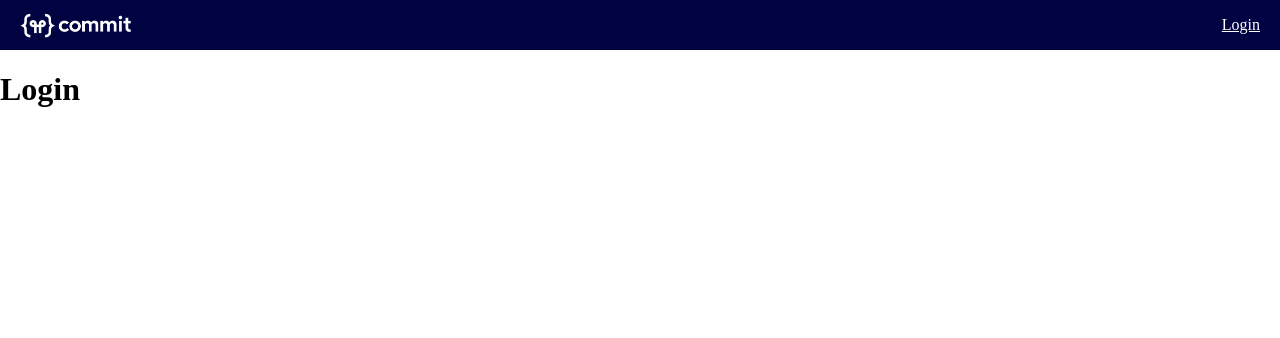
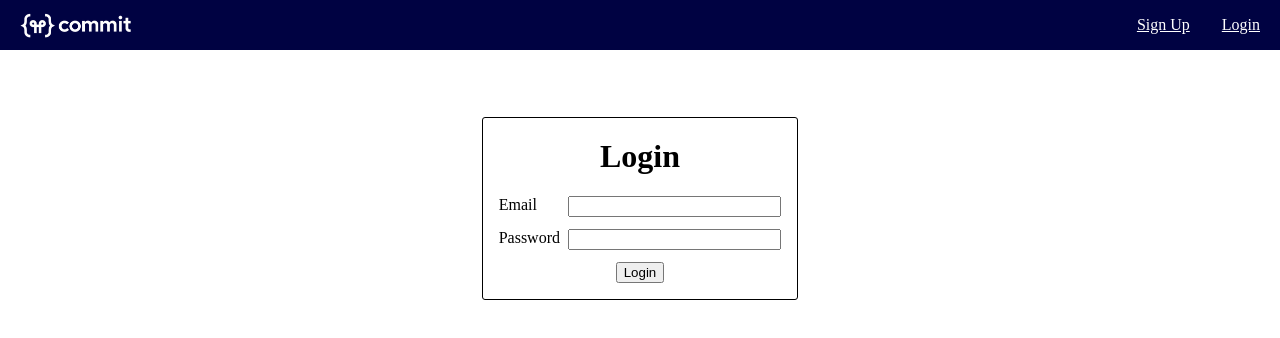
Before and after one commit to commitdev/zero-frontend-react, a React (Create React App) app in the folder templates/: page /login in a window 1280 px wide. Shown: the top 338 px of the page. Built offline with nearby package versions, Linux system fonts and the light colour scheme.

Commit message:
Basic login flow

```diff
--- a/templates/src/App.js
+++ b/templates/src/App.js
@@ -1,27 +1,30 @@
-import React from 'react'
+import React, { useContext } from 'react'
 import {
   BrowserRouter as Router,
   Switch,
   Route,
   Redirect,
 } from 'react-router-dom'
+
 import Home from './pages/Home'
 import Login from './pages/Login'
+import Dashboard from './pages/Dashboard'
+import UserSettings from './pages/UserSettings'
 import PageNotFound from './pages/PageNotFound'
 
 import './App.css'
-import Header from './components/Header'
+import Navigation from './components/Navigation'
+import { AuthProvider, AuthContext } from './context/AuthContext'
 
 // A wrapper for <Route> that redirects to the login
 // screen if you're not yet authenticated.
 function PrivateRoute({ children, ...rest }) {
-  // TODO: perform actual check
-  const isAuthenticated = false
+  const { state } = useContext(AuthContext)
   return (
     <Route
       {...rest}
       render={({ location }) =>
-        isAuthenticated ? (
+        state.isAuthenticated ? (
           children
         ) : (
           <Redirect
@@ -39,8 +42,9 @@ function PrivateRoute({ children, ...rest }) {
 function App() {
   return (
     <Router>
+      <AuthProvider>
         <div className="App">
-        <Header />
+          <Navigation />
 
           <Switch>
             <Route exact path="/">
@@ -49,11 +53,18 @@ function App() {
             <Route path="/login">
               <Login />
             </Route>
+            <PrivateRoute path="/dashboard">
+              <Dashboard />
+            </PrivateRoute>
+            <PrivateRoute path="/user-settings">
+              <UserSettings />
+            </PrivateRoute>
             <Route path="*">
               <PageNotFound />
             </Route>
           </Switch>
         </div>
+      </AuthProvider>
     </Router>
   )
 }
--- /dev/null
+++ b/templates/src/api/userManagement.js
@@ -0,0 +1,31 @@
+// Just for mocking purposes...
+const sleep = (time = 1000) =>
+  new Promise((resolve) => setTimeout(resolve, time))
+
+/**
+ * Attempt to login to account with given credentials
+ * @param {string} email
+ * @param {string} password
+ */
+async function login(email, password) {
+  if (!email || !password) {
+    throw new Error('Missing email and/or password')
+  }
+
+  // TODO: wire up api call
+  return sleep(1000).then(() => ({
+    user: {
+      email,
+    },
+    token: 'fakeToken',
+  }))
+}
+
+/**
+ * Logout of current account
+ */
+async function logout() {
+  // TODO: wire up api call
+}
+
+export { login, logout }
--- a/templates/src/components/Header.js
+++ /dev/null
@@ -1,23 +0,0 @@
-import React from 'react'
-import { Link } from 'react-router-dom'
-import logo from '../commit-logo-white.png'
-
-import './Header.css'
-
-function Header() {
-  return (
-    <header className="App-header">
-      <Link to="/" className="Header-logo">
-        <img src={logo} alt="logo" />
-      </Link>
-
-      <ul>
-        <li>
-          <Link to="/login">Login</Link>
-        </li>
-      </ul>
-    </header>
-  )
-}
-
-export default Header
--- a/templates/src/components/Header.css
+++ b/templates/src/components/Navigation.css
@@ -1,4 +1,4 @@
-.App-header {
+.app-nav {
   display: flex;
   align-items: center;
   justify-content: space-between;
@@ -6,23 +6,30 @@
   color: #ffffff;
   height: 50px;
   padding: 10px 20px;
-  box-sizing: border-box;
 }
 
-.App-header ul {
+.app-nav-links {
   list-style: none;
   padding: 0;
   margin: 0;
+  display: flex;
 }
 
-.App-header a {
+.app-nav-links li {
+  margin: 0px 16px;
+}
+.app-nav-links li:last-of-type {
+  margin-right: 0px;
+}
+
+.app-nav a {
   color: #ffffff;
 }
 
-.Header-logo {
+.app-nav-logo {
   height: 25px;
 }
 
-.Header-logo img {
+.app-nav-logo img {
   height: 25px;
 }
--- /dev/null
+++ b/templates/src/components/Navigation.js
@@ -0,0 +1,56 @@
+import React, { useContext } from 'react'
+import { Link } from 'react-router-dom'
+import { AuthContext } from '../context/AuthContext'
+import logo from '../commit-logo-white.png'
+
+import './Navigation.css'
+
+function AuthenticatedLinks() {
+  return (
+    <React.Fragment>
+      <li>
+        <Link to="/dashboard">Dashboard</Link>
+      </li>
+      <li>
+        <Link to="/user-settings">User Settings</Link>
+      </li>
+      <li>
+        <Link to="/logout">Logout</Link>
+      </li>
+    </React.Fragment>
+  )
+}
+
+function UnauthenticatedLinks() {
+  return (
+    <React.Fragment>
+      <li>
+        <Link to="/signup">Sign Up</Link>
+      </li>
+      <li>
+        <Link to="/login">Login</Link>
+      </li>
+    </React.Fragment>
+  )
+}
+
+function Navigation() {
+  const { state } = useContext(AuthContext)
+  return (
+    <nav className="app-nav">
+      <Link to="/" className="app-nav-logo">
+        <img src={logo} alt="logo" />
+      </Link>
+
+      <ul className="app-nav-links">
+        {state.isAuthenticated ? (
+          <AuthenticatedLinks />
+        ) : (
+          <UnauthenticatedLinks />
+        )}
+      </ul>
+    </nav>
+  )
+}
+
+export default Navigation
--- /dev/null
+++ b/templates/src/context/AuthContext.js
@@ -0,0 +1,48 @@
+import React, { useReducer } from 'react'
+
+const LOGIN_ACTION = 'login'
+const LOGOUT_ACTION = 'logout'
+
+// TODO: handle user that has valid token
+
+const AuthContext = React.createContext()
+const initialState = {
+  isAuthenticated: false,
+  user: null,
+  token: null,
+}
+
+const reducer = (state, action) => {
+  switch (action.type) {
+    case LOGIN_ACTION:
+      // TODO: store token (user?) in cookie
+      return {
+        ...state,
+        isAuthenticated: true,
+        user: action.payload.user,
+        token: action.payload.token,
+      }
+    case LOGOUT_ACTION:
+      // TODO: remove cookies
+      return {
+        ...state,
+        isAuthenticated: false,
+        user: null,
+        token: null,
+      }
+    default:
+      return state
+  }
+}
+
+function AuthProvider({ children }) {
+  const [state, dispatch] = useReducer(reducer, initialState)
+
+  return (
+    <AuthContext.Provider value={{ state, dispatch }}>
+      {children}
+    </AuthContext.Provider>
+  )
+}
+
+export { AuthProvider, AuthContext, LOGIN_ACTION, LOGOUT_ACTION }
--- /dev/null
+++ b/templates/src/pages/Dashboard.js
@@ -0,0 +1,11 @@
+import React from 'react'
+
+function Dashboard() {
+  return (
+    <div>
+      <h1>Dashboard</h1>
+    </div>
+  )
+}
+
+export default Dashboard
--- /dev/null
+++ b/templates/src/pages/Login.css
@@ -0,0 +1,38 @@
+.login-container {
+  display: flex;
+  width: 100%;
+  justify-content: space-around;
+}
+
+.login-card {
+  border: 1px solid #000;
+  border-radius: 3px;
+  margin-top: calc(1 / 12 * 100vh);
+  padding: 16px;
+}
+
+.login-form {
+  display: flex;
+  flex-direction: column;
+  justify-content: center;
+  align-items: center;
+}
+.login-form h1 {
+  margin-top: 4px;
+}
+
+.login-form label {
+  width: 100%;
+  display: flex;
+  justify-content: space-between;
+  margin-bottom: 12px;
+}
+.login-form input {
+  width: 16em;
+  margin-left: 8px;
+}
+
+.form-error {
+  color: red;
+  margin-bottom: 12px;
+}
--- a/templates/src/pages/Login.js
+++ b/templates/src/pages/Login.js
@@ -1,9 +1,93 @@
-import React from 'react'
+import React, { useState, useContext } from 'react'
+import { useHistory, useLocation } from 'react-router-dom'
+import { AuthContext, LOGIN_ACTION } from '../context/AuthContext'
+import { login } from '../api/userManagement'
+
+import './Login.css'
+
+const initialState = {
+  email: '',
+  password: '',
+  isSubmitting: false,
+  errorMessage: null,
+}
 
 function Login() {
+  const { dispatch } = useContext(AuthContext)
+  const [data, setData] = useState(initialState)
+  const history = useHistory()
+  const location = useLocation()
+  const { from } = location.state || { from: { pathname: '/dashboard' } }
+
+  const handleInputChange = (event) => {
+    setData({
+      ...data,
+      [event.target.name]: event.target.value,
+    })
+  }
+
+  const handleFormSubmit = (event) => {
+    event.preventDefault()
+    setData({
+      ...data,
+      isSubmitting: true,
+      errorMessage: null,
+    })
+
+    login(data.email, data.password)
+      .then((resJson) => {
+        dispatch({
+          type: LOGIN_ACTION,
+          payload: resJson,
+        })
+        history.replace(from)
+      })
+      .catch((error) => {
+        setData({
+          ...data,
+          isSubmitting: false,
+          errorMessage: error.message || error.statusText,
+        })
+      })
+  }
+
   return (
-    <div>
-      <h1>Login</h1>
+    <div className="login-container">
+      <div className="login-card">
+        <form onSubmit={handleFormSubmit} className="login-form">
+          <h1>Login</h1>
+
+          <label htmlFor="email">
+            Email
+            <input
+              type="text"
+              value={data.email}
+              onChange={handleInputChange}
+              disabled={data.isSubmitting}
+              name="email"
+              id="email"
+            />
+          </label>
+
+          <label htmlFor="password">
+            Password
+            <input
+              type="password"
+              value={data.password}
+              onChange={handleInputChange}
+              disabled={data.isSubmitting}
+              name="password"
+              id="password"
+            />
+          </label>
+
+          {data.errorMessage && (
+            <span className="form-error">{data.errorMessage}</span>
+          )}
+
+          <button disabled={data.isSubmitting}>Login</button>
+        </form>
+      </div>
     </div>
   )
 }
--- /dev/null
+++ b/templates/src/pages/UserSettings.js
@@ -0,0 +1,11 @@
+import React from 'react'
+
+function UserSettings() {
+  return (
+    <div>
+      <h1>User Settings</h1>
+    </div>
+  )
+}
+
+export default UserSettings
```
Lines whose indentation alone changed are shown as unchanged.
